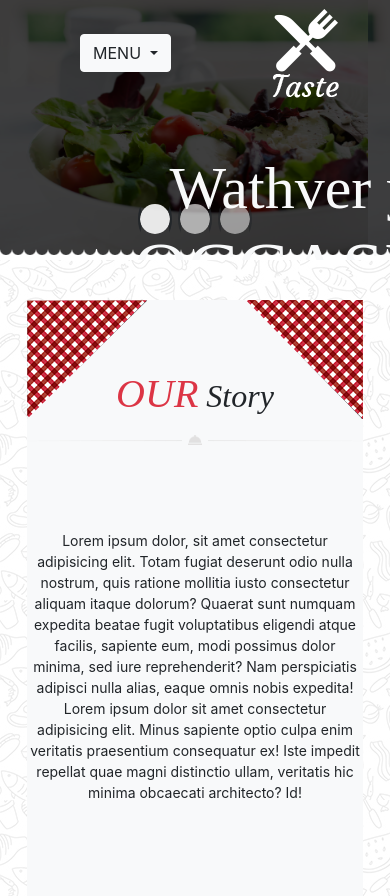
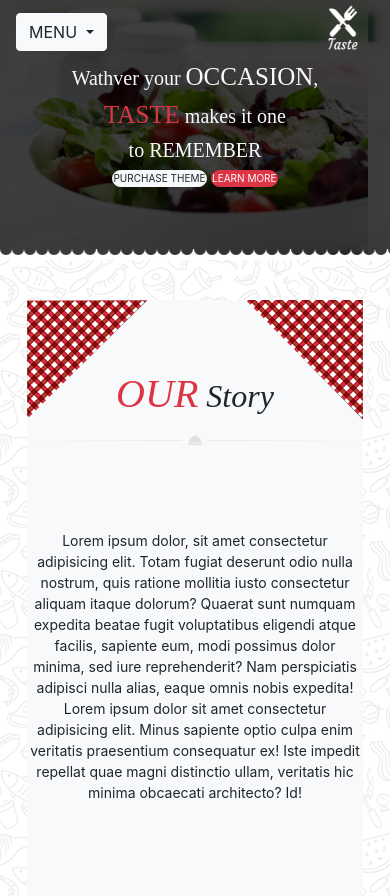
Before and after one commit to Zakariajuro/coding_16_site_chef, a website: page index.html in a window 390 px wide. Shown: the top 896 px of the page. Drawn offline with nearby package versions, Linux system fonts and the light colour scheme; a web font is replaced by a local one.

Commit message:
site-fini-responsive

```diff
--- a/index.html
+++ b/index.html
@@ -13,7 +13,7 @@
         <!-- CAROUSEL -->
         <div id="carouselExampleIndicators mw-100" class="carrou carousel slide position-relative " data-ride="carousel">
             <!-- NAVBAR  -->
-            <nav class="navbare navbar position-absolute ml-8 mw-100" style="z-index: 1;">
+            <nav class="navbare navbar container position-absolute text-center mw-100">
                 <div class="dropdown d-xl-none">
                     <button class="btn btn-light dropdown-toggle" type="button" id="dropdownMenuButton" data-toggle="dropdown" aria-haspopup="true" aria-expanded="false">
                       MENU
@@ -49,7 +49,7 @@
                         </li>
                     </ul>
                 </div>
-                <div><img src="./public/img/logo.png" class="mx-5 mw-100" alt=""></div>
+                <div><img src="./public/img/logo.png" class="couteaux mx-5 mw-100" alt=""></div>
                 <div class="mr-8 pt-5" class="nav2">
                     <ul class="d-none d-xl-flex list-unstyled text-light text-uppercase border-right-0 border-left-0 border border-light">
                         <li class="nav-item">
@@ -70,19 +70,19 @@
                     </ul>
                 </div>
                 <!-- TITRE CAROUSEL -->
-                <div class="divh1 container text-center text-light mx-auto mw-100">
-                    <div class="row">
-                        <div class="col-12">
-                         <h1 class="mw-100">Wathver your <span class="occasion">OCCASION</span>,</h1>
-                         <h1 class="mw-100"><span class="taste text-danger">TASTE</span> makes it one</h1>
-                         <h1 class="mw-100">to REMEMBER</h1>
-                         <button type="button" class="btn btn-light mt-7 px-5 py-2 rounded-pill">PURCHASE THEME</button>
-                         <button type="button" class="btn btn-danger mt-7 py-2 px-6 rounded-pill">LEARN MORE</button>
-                        </div>
+
+            </nav>
+            <div class="divh1 container text-center position-absolute text-light mx-auto mw-100">
+                <div class="row">
+                    <div class="col-12">
+                     <h1 class="h11 mw-100">Wathver your <span class="occasion">OCCASION</span>,</h1>
+                     <h1 class="h11 mw-100"><span class="taste text-danger">TASTE</span> makes it one</h1>
+                     <h1 class="h11 mw-100">to REMEMBER</h1>
+                     <button type="button" class="btnh btn btn-light mb-7 mb-md-0 p-0 py-md-2 px-md-6 rounded-pill">PURCHASE THEME</button>
+                     <button type="button" class="btnh btn btn-danger mb-7 mb-md-0 p-0  py-md-2 px-md-6 rounded-pill">LEARN MORE</button>
                     </div>
-
-                 </div>
-            </nav>
+                </div>
+            </div>
 
             <!-- BUTTON DE PAGE CAROUSEL -->
             <ol class="carousel-indicators">
--- a/src/sass/modules/_header.sass
+++ b/src/sass/modules/_header.sass
@@ -1,5 +1,6 @@
 
 nav
+    z-index: 2
     div
         ul
             li
@@ -9,8 +10,9 @@ nav
                     background-color: #c94040fd
 
 .divh1
-    padding-top: 15%
-    padding-left: 15%
+    z-index: 1
+    // padding-top: 15%
+    // padding-left: 15%
     // padding-top: 100px
 // @media screen and (max-width: 760px)
 //     header
--- a/src/sass/modules/_media.sass
+++ b/src/sass/modules/_media.sass
@@ -22,3 +22,51 @@
     .gdform
         padding-left: 0
         padding-right: 0
+// HEADER
+@media screen and (max-width: 761px)
+    .navbare
+        top: 2%
+    .divh1
+        top: 24%
+        height: 30%
+
+    .h11
+        font-size: 20px
+    .occasion
+        font-size: 25px
+    .taste
+        font-size: 25px
+    .btnh
+        font-size: 10px
+        padding: 0px
+    .couteaux
+        position: absolute
+        right: 0%
+        width: 30px
+        height: 45px
+        top: 0px
+    .barre
+        width: 3px
+        height: 3px
+        visibility: hidden
+@media screen and (min-width: 762px) and (max-width: 991px)
+    .navbare
+        top: 2%
+    .divh1
+        top: 24%
+
+    .h11
+        font-size: 40px
+    .occasion
+        font-size: 45px
+    .taste
+        font-size: 45px
+    .btnh
+    .couteaux
+        position: absolute
+        right: 5%
+@media screen and (min-width: 992px)
+    .navbare
+        top: 2%
+    .divh1
+        top: 24%
--- a/src/sass/modules/_section4.sass
+++ b/src/sass/modules/_section4.sass
@@ -8,7 +8,7 @@
     border-color: #c8c0d6f8
     width: 200px
     height: 200px
-.divfemme
+
 
 .femme
     border-radius: 20px
```
Also changed, not shown: public/css/app.css, 1 other file.
